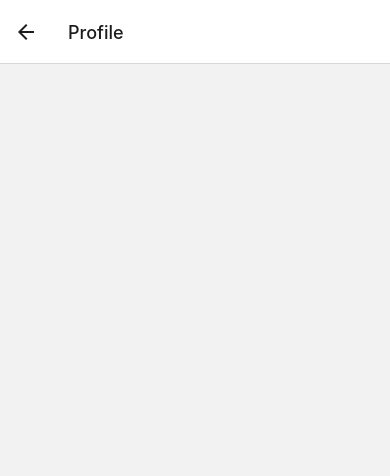
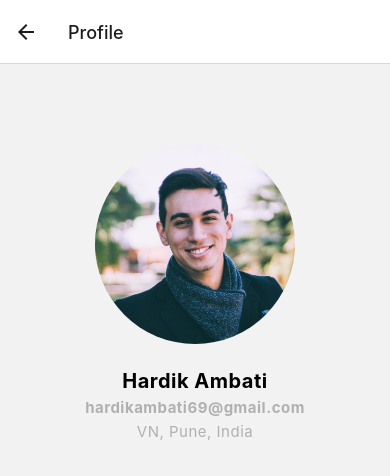
Before and after one commit to hardikambati/tracko-Neurobit, a React Native app: screen /Profile in a window 390 px wide. Shown: the top 476 px of the page. Built offline with nearby package versions, Linux system fonts and the light colour scheme.

Commit message:
added profile data

```diff
--- a/src/context/AuthContext.js
+++ b/src/context/AuthContext.js
@@ -7,17 +7,17 @@ export const AuthProvider = ({children}) => {
 
     const [track, setTrack] = React.useState([
         {
-            id: 1,
-            description: 'Car-Tyre Repair',
+            id:1,
+            description: 'Car Repair',
             amount: 299,
-            date: 'Dec 9',
+            date: 'Oct 15',
             category: 'expense'
         },
         {
             id: 2,
-            description: 'Stocks',
+            description: 'Stock Dividend',
             amount: 500,
-            date: 'Dec 4',
+            date: 'Oct 10',
             category: 'income'
         }
     ]);
@@ -27,10 +27,12 @@ export const AuthProvider = ({children}) => {
 
 
     function addTaskContext(description, amount, date, category) {
-        const new_id=track.length + 1;
         let new_date = new Date(date);
         new_date = new_date.toString();
         date=new_date.slice(4, 10);
+
+        const new_id = new Date().getTime() + Math.random();
+
         const new_task={
             id: new_id,
             description,
@@ -39,7 +41,7 @@ export const AuthProvider = ({children}) => {
             category
         }
 
-        setTrack(oldTrack => [...oldTrack, new_task]);
+        setTrack(oldTrack => [new_task, ...oldTrack]);
     }
 
 
--- a/src/screens/Profile.js
+++ b/src/screens/Profile.js
@@ -1,5 +1,5 @@
 import React, { useState } from "react";
-import { Button, Text, TextInput, View, Modal, Alert } from 'react-native';
+import { Button, Text, TextInput, View, Modal, Image } from 'react-native';
 import { globalStyles } from '../../styles/global';
 
 
@@ -7,7 +7,16 @@ export default function Profile() {
 
     return (
         <View>
+            <View style={globalStyles.profileContainer}>
+                <Image source={require('../../assets/user.jpg')}
+                    resizeMode="cover"
+                    style={globalStyles.profileImage}
+                />
 
+                <Text style={globalStyles.pfont1}>Hardik Ambati</Text>
+                <Text style={globalStyles.pfont2}>hardikambati69@gmail.com</Text>
+                <Text style={globalStyles.pfont3}>VN, Pune, India</Text>
+            </View>
         </View>
     );
 }
--- a/styles/global.js
+++ b/styles/global.js
@@ -44,7 +44,7 @@ export const globalStyles = StyleSheet.create({
         // fontWeight:'bold',
     },
     font5: {
-        fontSize: 14,
+        fontSize: 13,
         letterSpacing: 0.5,
         fontWeight:'400',
     },
@@ -134,7 +134,7 @@ export const globalStyles = StyleSheet.create({
         flexDirection: 'row',
     },
     homeListTextLeft: {
-        fontSize: 14,
+        fontSize: 13,
         marginLeft: 5,
         marginBottom: 3,
         color: '#cfcfcf',
@@ -216,5 +216,42 @@ export const globalStyles = StyleSheet.create({
         fontSize: 14,
         fontWeight: 'bold',
         letterSpacing: 0.6,
-    }
+    },
+
+
+
+
+    // PROFILE
+    profileContainer: {
+        display: 'flex',
+        flexDirection: 'column',
+        alignItems: 'center',
+        marginTop: 80,
+    },
+    profileImage: {
+        height: 200,
+        width: 200,
+        borderRadius: 400,
+        elevation: 20
+    },
+
+    pfont1: {
+        fontSize: 20,
+        fontWeight: 'bold',
+        marginTop: 25,
+        letterSpacing: 0.5
+    },
+    pfont2: {
+        fontSize: 15,
+        fontWeight: 'bold',
+        marginTop: 5,
+        letterSpacing: 0.5,
+        color: '#b0b0b0'
+    },
+    pfont3: {
+        fontSize: 15,
+        marginTop: 5,
+        letterSpacing: 0.5,
+        color: '#b0b0b0'
+    },
 });
```
Also changed, not shown: assets/user.jpg (added).
